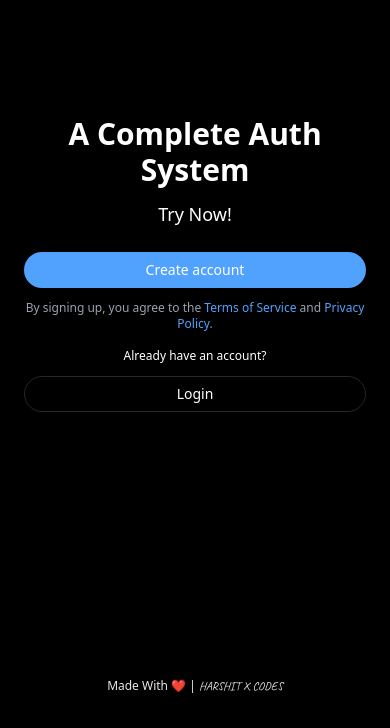
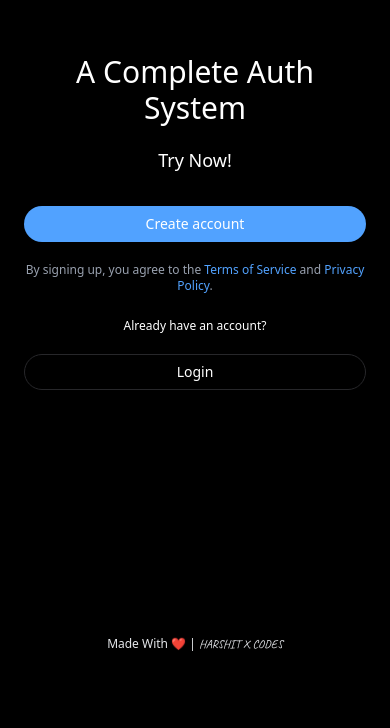
Before and after one commit to Harshit-Parmar555/Auth-X, a React (Vite) app in the folder frontend/: page / in a window 390 px wide. Shown: the part 116-844 px from the top of the page. Built offline with nearby package versions, Linux system fonts and the light colour scheme; no server answers.

Commit message:
Fix some Ui

```diff
--- a/frontend/index.html
+++ b/frontend/index.html
@@ -2,7 +2,7 @@
 <html lang="en">
   <head>
     <meta charset="UTF-8" />
-    <link rel="icon" type="image/svg+xml" href="/vite.svg" />
+    <link rel="icon" type="image/svg+xml" href="./src/assets/logo.png" />
     <link rel="preconnect" href="https://fonts.googleapis.com" />
     <link rel="preconnect" href="https://fonts.gstatic.com" crossorigin />
     <link
@@ -16,7 +16,7 @@
       rel="stylesheet"
     />
     <meta name="viewport" content="width=device-width, initial-scale=1.0" />
-    <title>Vite + React</title>
+    <title>Auth-X</title>
   </head>
   <body>
     <div id="root"></div>
--- a/frontend/src/pages/Land.jsx
+++ b/frontend/src/pages/Land.jsx
@@ -6,7 +6,7 @@ import { useNavigate } from "react-router-dom";
 const Land = () => {
   const navigate = useNavigate();
   return (
-    <div className="grid h-screen grid-rows-[90%_10%]">
+    <div className="grid h-screen grid-rows-[80%_20%]">
       {/* First Row: Adjusted for Responsive Design */}
       <div className="grid grid-cols-1 md:grid-cols-[40%_60%]">
         {/* Left Side - Logo (Hidden on Small & Medium Screens) */}
@@ -15,8 +15,8 @@ const Land = () => {
         </div>
 
         {/* Right Side - Login Form */}
-        <div className="bg-black text-white flex flex-col justify-center items-center px-6 sm:px-8 md:px-10">
-          <h1 className="text-3xl sm:text-4xl md:text-5xl font-bold text-center">
+        <div className="bg-black text-white flex flex-col justify-center items-center gap-2 px-6 sm:px-8 md:px-10">
+          <h1 className="text-3xl sm:text-4xl md:text-5xl sm:font-bold text-center">
             A Complete Auth System
           </h1>
           <h2 className="text-lg sm:text-xl md:text-2xl mt-3">Try Now!</h2>
```
Also changed, not shown: 2 other files (tests, documents, lock files or other folders).
